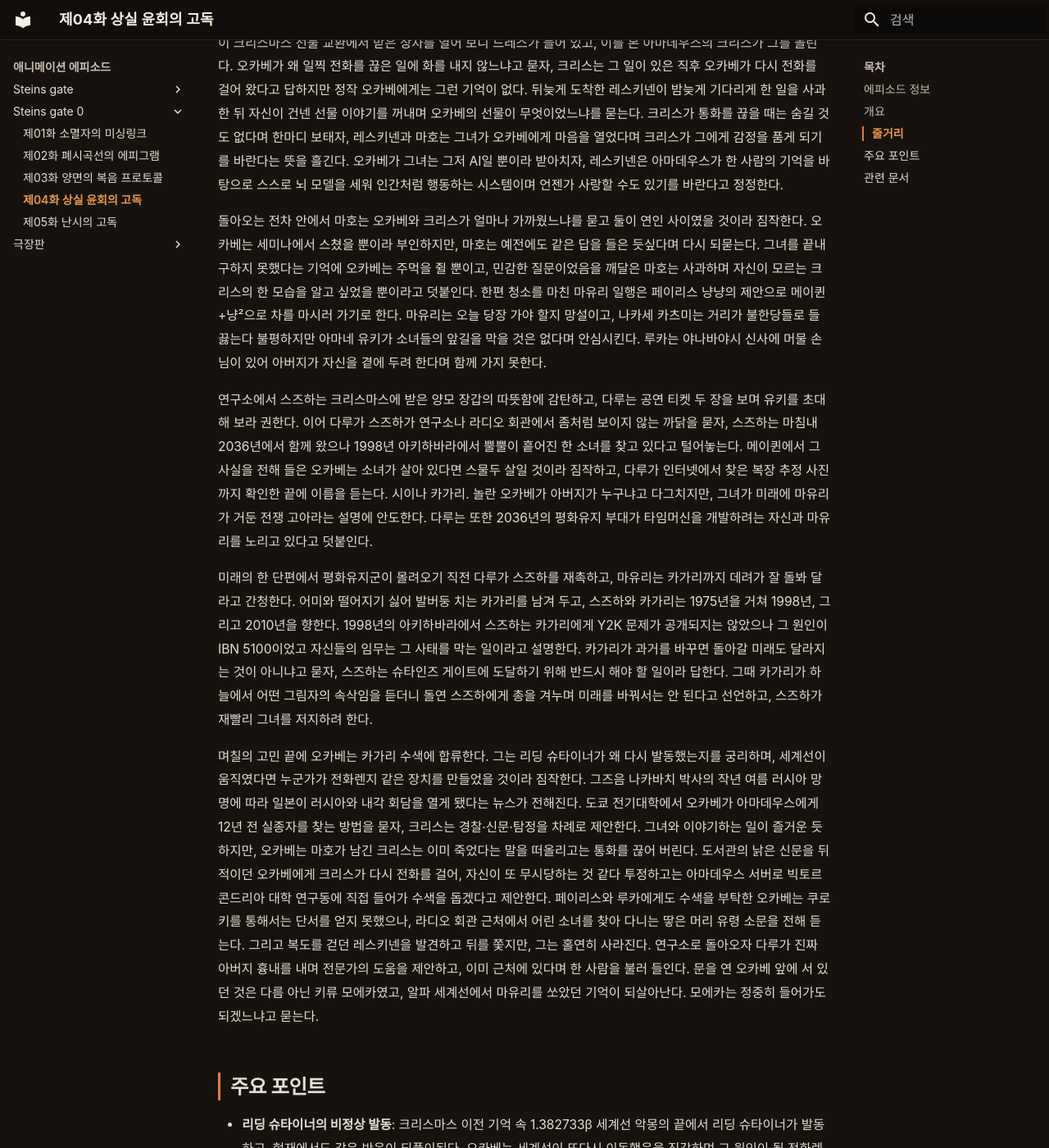
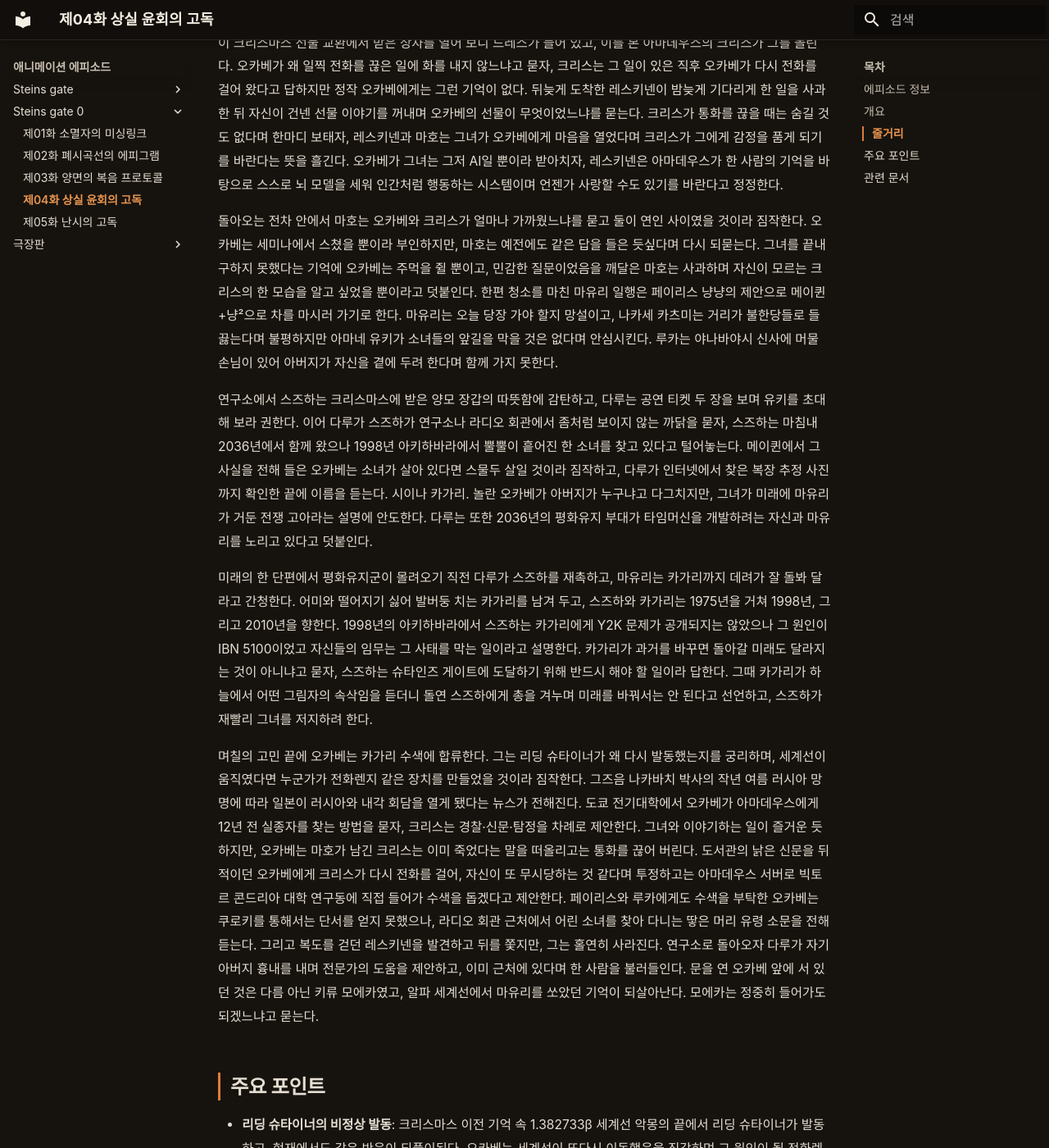
Before and after one commit to sgwiki/sgwiki.github.io, an MkDocs documentation site: the page built from wiki/애니메이션-에피소드/steins-gate-0/제04화-상실-윤회의-고독.md, in a window 1280 px wide and 1400 px high, scrolled down 1777 px. Shown: the whole window at 82% size. Built offline with MkDocs 1.6.1 and Material for MkDocs 9.7.7, drawn with Linux system fonts in a browser that asks for light colours; some web fonts are replaced; some of the changed text lies outside the part shown.

Commit message:
chore(wiki): SG0 제04화 정비 — 조사·표현 다듬기(문장 연결부, 인용격 조사, 번역투 교정)
Co-Authored-By: Claude Opus 4.6 <noreply@anthropic.com>

```diff
--- a/wiki/애니메이션-에피소드/steins-gate-0/제04화-상실-윤회의-고독.md
+++ b/wiki/애니메이션-에피소드/steins-gate-0/제04화-상실-윤회의-고독.md
@@ -38,13 +38,13 @@ description: "*Steins;Gate 0* 제4화. 오카베 린타로의 리딩 슈타이
 
 그 무렵 오카베는 알렉시스 레스키넨과 히야죠 마호와 자신과 크리스의 관계를 정리할 회담을 잡아 두었다. 기다림 사이 크리스마스 선물 교환에서 받은 상자를 열어 보니 드레스가 들어 있고, 이를 본 아마데우스의 크리스가 그를 놀린다. 오카베가 왜 일찍 전화를 끊은 일에 화를 내지 않느냐고 묻자, 크리스는 그 일이 있은 직후 오카베가 다시 전화를 걸어 왔다고 답하지만 정작 오카베에게는 그런 기억이 없다. 뒤늦게 도착한 레스키넨이 밤늦게 기다리게 한 일을 사과한 뒤 자신이 건넨 선물 이야기를 꺼내며 오카베의 선물이 무엇이었느냐를 묻는다. 크리스가 통화를 끊을 때는 숨길 것도 없다며 한마디 보태자, 레스키넨과 마호는 그녀가 오카베에게 마음을 열었다며 크리스가 그에게 감정을 품게 되기를 바란다는 뜻을 흘긴다. 오카베가 그녀는 그저 AI일 뿐이라 받아치자, 레스키넨은 아마데우스가 한 사람의 기억을 바탕으로 스스로 뇌 모델을 세워 인간처럼 행동하는 시스템이며 언젠가 사랑할 수도 있기를 바란다고 정정한다.
 
-돌아오는 전차 안에서 마호는 오카베와 크리스가 얼마나 가까웠느냐를 묻고 둘이 연인 사이였을 것이라 짐작한다. 오카베는 세미나에서 스쳤을 뿐이라 부인하지만, 마호는 예전에도 같은 답을 들은 듯싶다며 다시 되묻는다. 그녀를 끝내 구하지 못했다는 기억에 오카베는 주먹을 쥘 뿐이고, 민감한 질문이었음을 깨달은 마호는 사과하며 자신이 모르는 크리스의 한 모습을 알고 싶었을 뿐이라고 덧붙인다. 한편 청소를 마친 마유리 일행은 페이리스 냥냥의 제안으로 메이퀸+냥²으로 차를 마시러 가기로 한다. 마유리는 오늘 당장 가야 할지 망설이고, 나카세 카츠미는 거리가 불한당들로 들끓는다 불평하지만 아마네 유키가 소녀들의 앞길을 막을 것은 없다며 안심시킨다. 루카는 야나바야시 신사에 머물 손님이 있어 아버지가 자신을 곁에 두려 한다며 함께 가지 못한다.
+돌아오는 전차 안에서 마호는 오카베와 크리스가 얼마나 가까웠느냐를 묻고 둘이 연인 사이였을 것이라 짐작한다. 오카베는 세미나에서 스쳤을 뿐이라 부인하지만, 마호는 예전에도 같은 답을 들은 듯싶다며 다시 되묻는다. 그녀를 끝내 구하지 못했다는 기억에 오카베는 주먹을 쥘 뿐이고, 민감한 질문이었음을 깨달은 마호는 사과하며 자신이 모르는 크리스의 한 모습을 알고 싶었을 뿐이라고 덧붙인다. 한편 청소를 마친 마유리 일행은 페이리스 냥냥의 제안으로 메이퀸+냥²으로 차를 마시러 가기로 한다. 마유리는 오늘 당장 가야 할지 망설이고, 나카세 카츠미는 거리가 불한당들로 들끓는다며 불평하지만 아마네 유키가 소녀들의 앞길을 막을 것은 없다며 안심시킨다. 루카는 야나바야시 신사에 머물 손님이 있어 아버지가 자신을 곁에 두려 한다며 함께 가지 못한다.
 
 연구소에서 스즈하는 크리스마스에 받은 양모 장갑의 따뜻함에 감탄하고, 다루는 공연 티켓 두 장을 보며 유키를 초대해 보라 권한다. 이어 다루가 스즈하가 연구소나 라디오 회관에서 좀처럼 보이지 않는 까닭을 묻자, 스즈하는 마침내 2036년에서 함께 왔으나 1998년 아키하바라에서 뿔뿔이 흩어진 한 소녀를 찾고 있다고 털어놓는다. 메이퀸에서 그 사실을 전해 들은 오카베는 소녀가 살아 있다면 스물두 살일 것이라 짐작하고, 다루가 인터넷에서 찾은 복장 추정 사진까지 확인한 끝에 이름을 듣는다. 시이나 카가리. 놀란 오카베가 아버지가 누구냐고 다그치지만, 그녀가 미래에 마유리가 거둔 전쟁 고아라는 설명에 안도한다. 다루는 또한 2036년의 평화유지 부대가 타임머신을 개발하려는 자신과 마유리를 노리고 있다고 덧붙인다.
 
 미래의 한 단편에서 평화유지군이 몰려오기 직전 다루가 스즈하를 재촉하고, 마유리는 카가리까지 데려가 잘 돌봐 달라고 간청한다. 어미와 떨어지기 싫어 발버둥 치는 카가리를 남겨 두고, 스즈하와 카가리는 1975년을 거쳐 1998년, 그리고 2010년을 향한다. 1998년의 아키하바라에서 스즈하는 카가리에게 Y2K 문제가 공개되지는 않았으나 그 원인이 IBN 5100이었고 자신들의 임무는 그 사태를 막는 일이라고 설명한다. 카가리가 과거를 바꾸면 돌아갈 미래도 달라지는 것이 아니냐고 묻자, 스즈하는 슈타인즈 게이트에 도달하기 위해 반드시 해야 할 일이라 답한다. 그때 카가리가 하늘에서 어떤 그림자의 속삭임을 듣더니 돌연 스즈하에게 총을 겨누며 미래를 바꿔서는 안 된다고 선언하고, 스즈하가 재빨리 그녀를 저지하려 한다.
 
-며칠의 고민 끝에 오카베는 카가리 수색에 합류한다. 그는 리딩 슈타이너가 왜 다시 발동했는지를 궁리하며, 세계선이 움직였다면 누군가가 전화렌지 같은 장치를 만들었을 것이라 짐작한다. 그즈음 나카바치 박사의 작년 여름 러시아 망명에 따라 일본이 러시아와 내각 회담을 열게 됐다는 뉴스가 전해진다. 도쿄 전기대학에서 오카베가 아마데우스에게 12년 전 실종자를 찾는 방법을 묻자, 크리스는 경찰·신문·탐정을 차례로 제안한다. 그녀와 이야기하는 일이 즐거운 듯하지만, 오카베는 마호가 남긴 크리스는 이미 죽었다는 말을 떠올리고는 통화를 끊어 버린다. 도서관의 낡은 신문을 뒤적이던 오카베에게 크리스가 다시 전화를 걸어, 자신이 또 무시당하는 것 같다 투정하고는 아마데우스 서버로 빅토르 콘드리아 대학 연구동에 직접 들어가 수색을 돕겠다고 제안한다. 페이리스와 루카에게도 수색을 부탁한 오카베는 쿠로키를 통해서는 단서를 얻지 못했으나, 라디오 회관 근처에서 어린 소녀를 찾아 다니는 땋은 머리 유령 소문을 전해 듣는다. 그리고 복도를 걷던 레스키넨을 발견하고 뒤를 쫓지만, 그는 홀연히 사라진다. 연구소로 돌아오자 다루가 진짜 아버지 흉내를 내며 전문가의 도움을 제안하고, 이미 근처에 있다며 한 사람을 불러 들인다. 문을 연 오카베 앞에 서 있던 것은 다름 아닌 키류 모에카였고, 알파 세계선에서 마유리를 쏘았던 기억이 되살아난다. 모에카는 정중히 들어가도 되겠느냐고 묻는다.
+며칠의 고민 끝에 오카베는 카가리 수색에 합류한다. 그는 리딩 슈타이너가 왜 다시 발동했는지를 궁리하며, 세계선이 움직였다면 누군가가 전화렌지 같은 장치를 만들었을 것이라 짐작한다. 그즈음 나카바치 박사의 작년 여름 러시아 망명에 따라 일본이 러시아와 내각 회담을 열게 됐다는 뉴스가 전해진다. 도쿄 전기대학에서 오카베가 아마데우스에게 12년 전 실종자를 찾는 방법을 묻자, 크리스는 경찰·신문·탐정을 차례로 제안한다. 그녀와 이야기하는 일이 즐거운 듯하지만, 오카베는 마호가 남긴 크리스는 이미 죽었다는 말을 떠올리고는 통화를 끊어 버린다. 도서관의 낡은 신문을 뒤적이던 오카베에게 크리스가 다시 전화를 걸어, 자신이 또 무시당하는 것 같다며 투정하고는 아마데우스 서버로 빅토르 콘드리아 대학 연구동에 직접 들어가 수색을 돕겠다고 제안한다. 페이리스와 루카에게도 수색을 부탁한 오카베는 쿠로키를 통해서는 단서를 얻지 못했으나, 라디오 회관 근처에서 어린 소녀를 찾아 다니는 땋은 머리 유령 소문을 전해 듣는다. 그리고 복도를 걷던 레스키넨을 발견하고 뒤를 쫓지만, 그는 홀연히 사라진다. 연구소로 돌아오자 다루가 자기 아버지 흉내를 내며 전문가의 도움을 제안하고, 이미 근처에 있다며 한 사람을 불러들인다. 문을 연 오카베 앞에 서 있던 것은 다름 아닌 키류 모에카였고, 알파 세계선에서 마유리를 쏘았던 기억이 되살아난다. 모에카는 정중히 들어가도 되겠느냐고 묻는다.
 
 ## 주요 포인트
 
```
Also changed, not shown: other parts of wiki/애니메이션-에피소드/steins-gate-0/제04화-상실-윤회의-고독.md (+1 -1 lines).
